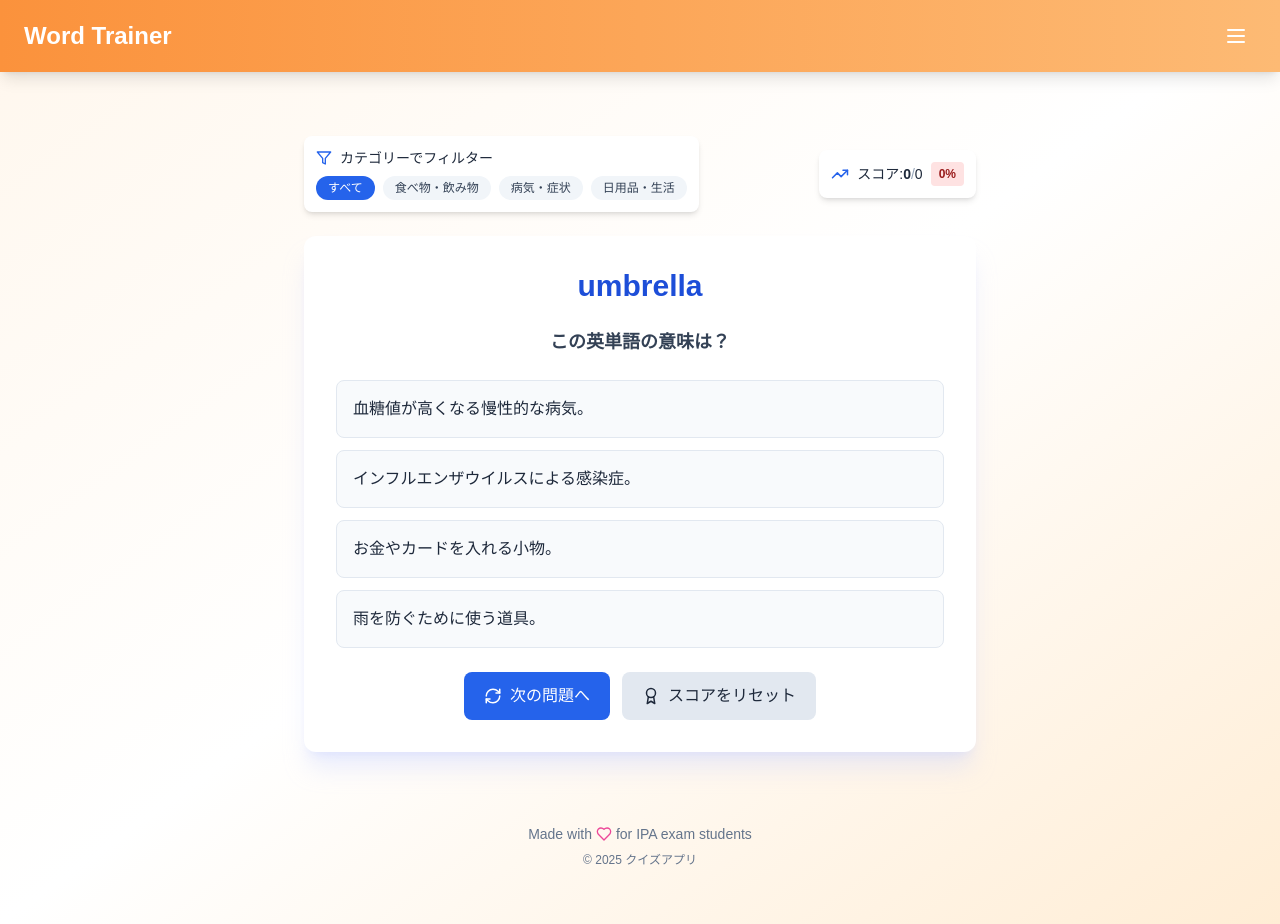
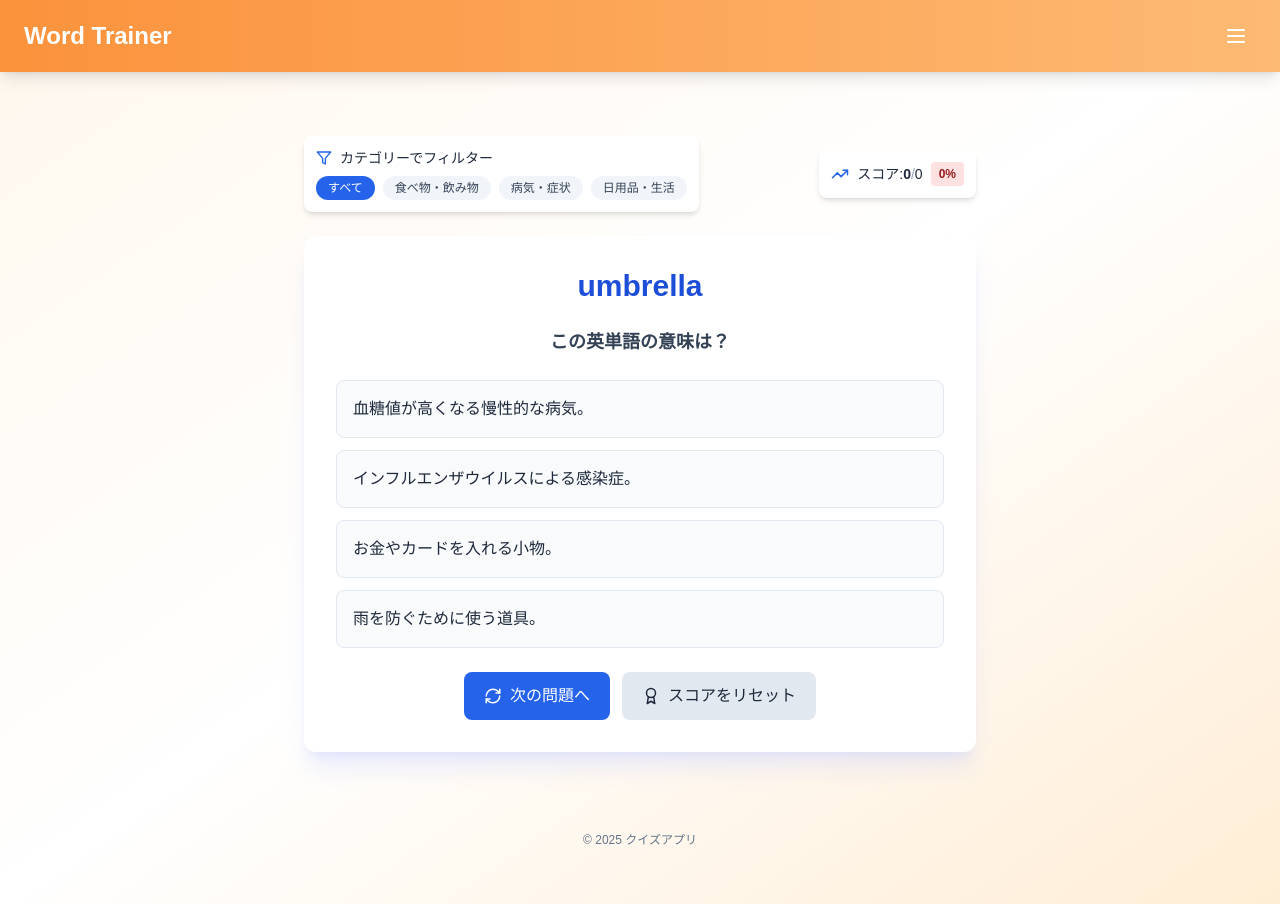
Before and after one commit to haru-0035-git/word-trainer, a React (Vite) app: page /english-quiz in a window 1280 px wide. Built offline with nearby package versions, Linux system fonts and the light colour scheme.

Commit message:
footerの変更

```diff
--- a/src/components/Footer.tsx
+++ b/src/components/Footer.tsx
@@ -1,5 +1,4 @@
 import React from "react";
-import { Heart } from "lucide-react";
 
 interface FooterProps {
   darkMode: boolean;
@@ -12,10 +11,6 @@ const Footer: React.FC<FooterProps> = ({ darkMode }) => {
         darkMode ? "text-slate-400" : "text-slate-500"
       }`}
     >
-      <p className="flex items-center justify-center text-sm">
-        Made with <Heart className="mx-1 text-pink-500" size={16} /> for IPA
-        exam students
-      </p>
       <p className="text-xs mt-2">© {new Date().getFullYear()} クイズアプリ</p>
     </footer>
   );
```
